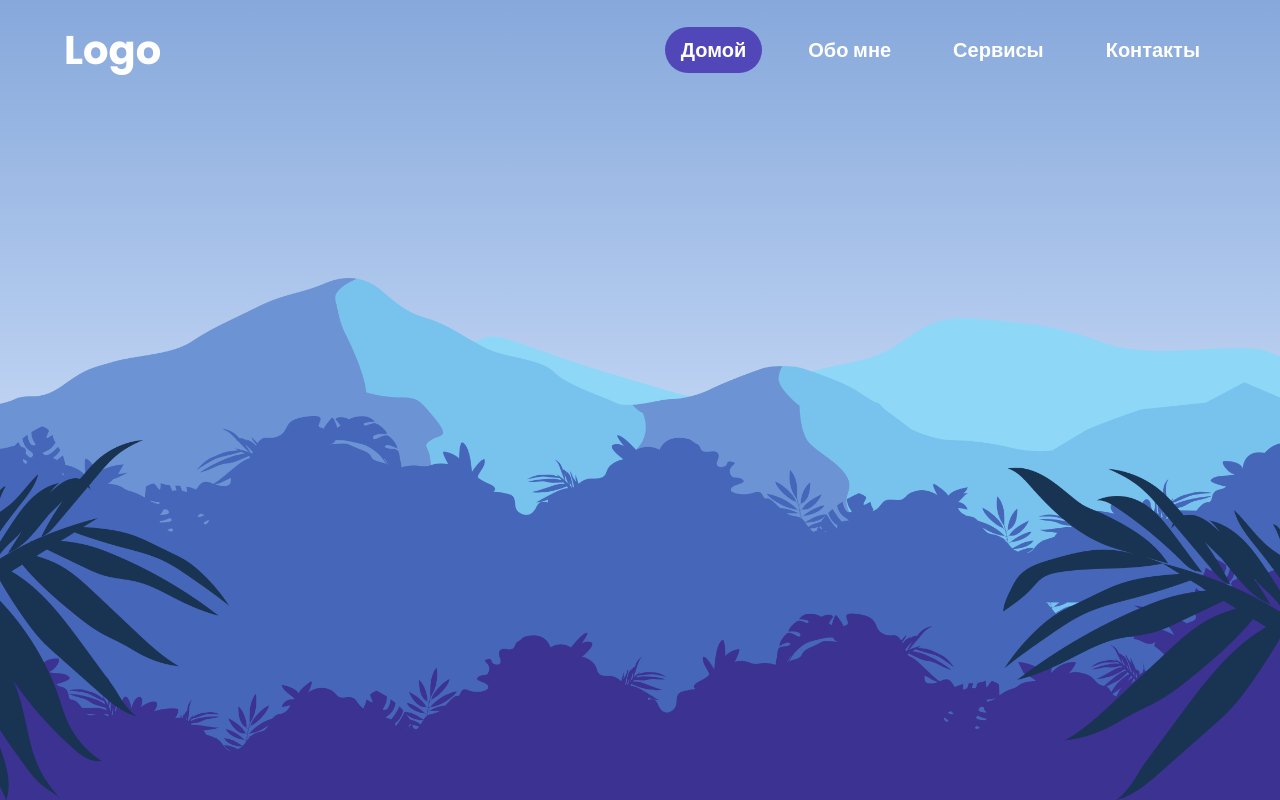
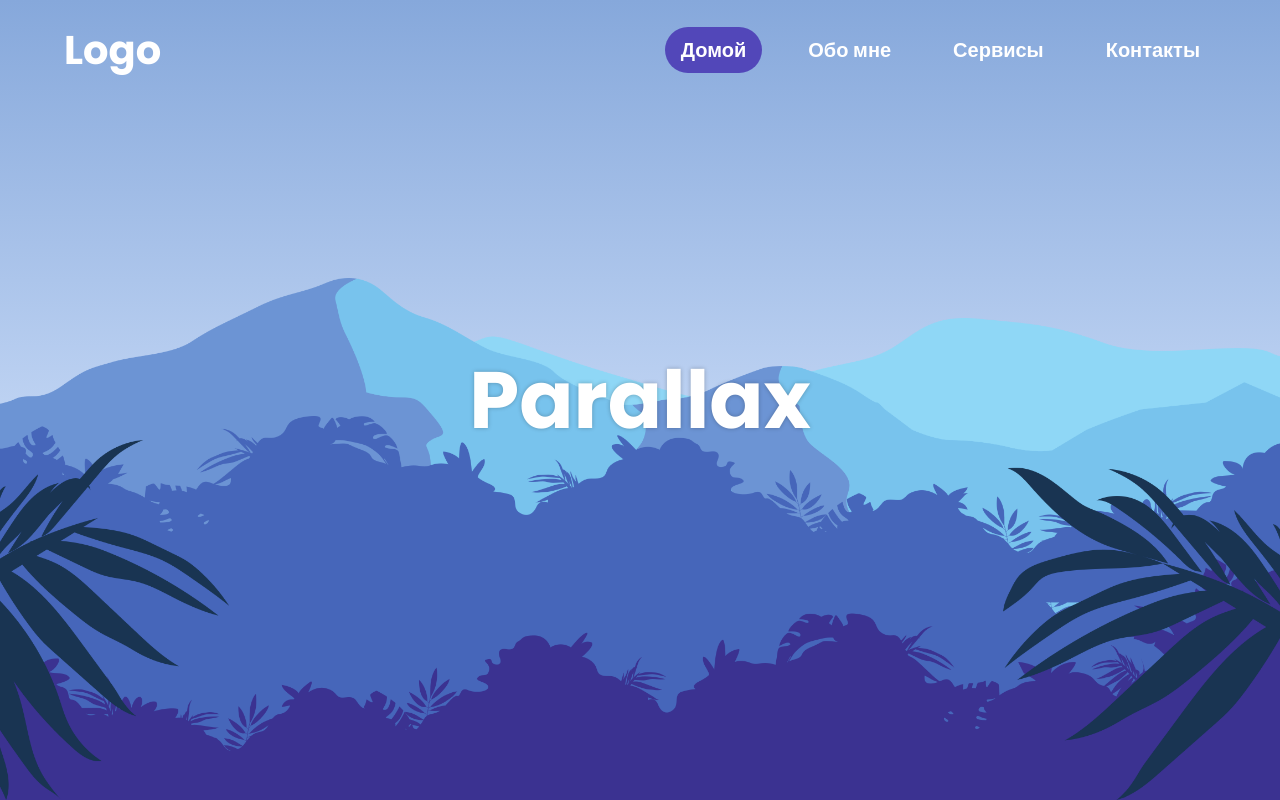
Before and after one commit to Dreusus/parallax, a plain HTML site: page index.html in a window 1280 px wide. Drawn offline with Linux system fonts and the light colour scheme.

Commit message:
заголовок parallax

```diff
--- a/index.html
+++ b/index.html
@@ -21,6 +21,9 @@
     <img src="images/mount2.png" class="mount2">
     <img src="images/mount1.png" class="mount1">
     <img src="images/bush2.png" class="bush2">
+
+    <h1 class="title">Parallax</h1>
+
     <img src="images/bush1.png" class="bush1">
     <img src="images/leaf2.png" class="leaf2">
     <img src="images/leaf1.png" class="leaf1">
--- a/style.css
+++ b/style.css
@@ -60,3 +60,13 @@ header nav:hover > a:not(:hover) {
     width: 100%;
     pointer-events: none;
 }
+
+.home .title {
+    position: absolute;
+    top: 50%;
+    left: 50%;
+    transform: translate(-50%, -50%);
+    color: white;
+    font-size: 80px;
+    text-shadow: 0px 0px 4px rgba(0, 0, 0, 0.25);
+}
```
